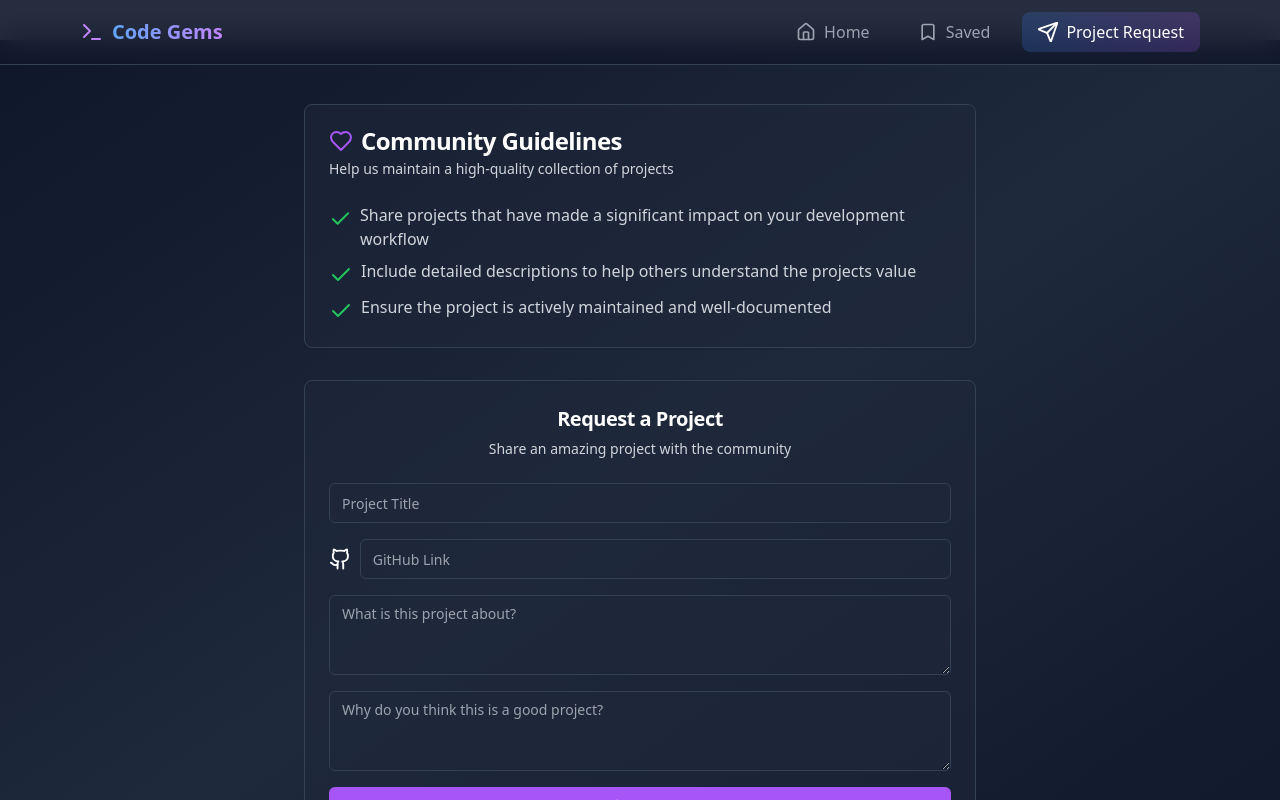
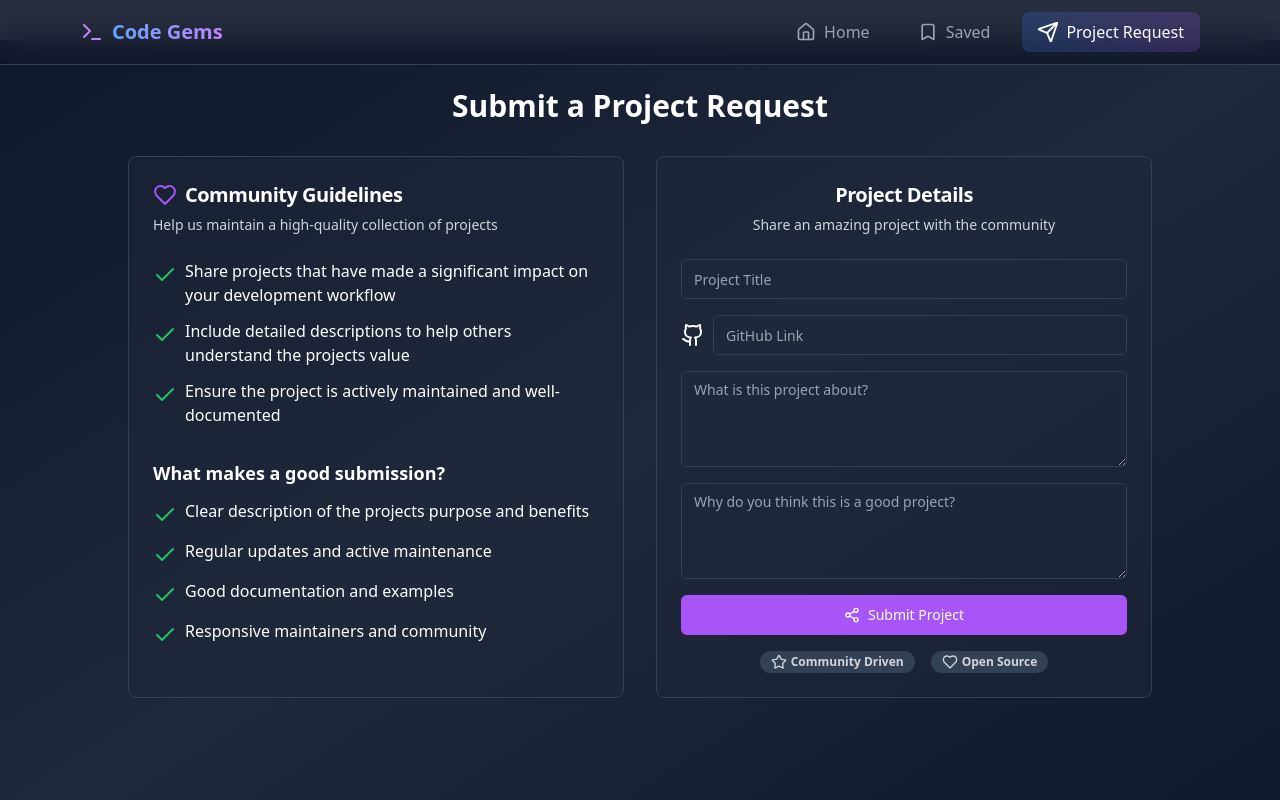
Before and after one commit to entrepeneur4lyf/codegems, a Next.js app: page /request in a window 1280 px wide. Shown: the top 800 px of the page. Built offline with nearby package versions, Linux system fonts and the light colour scheme.

Commit message:
better styling request page

```diff
--- a/app/request/requestpage.tsx
+++ b/app/request/requestpage.tsx
@@ -60,13 +60,18 @@ const RequestPage = () => {
   };
 
   return (
-    <div className="min-h-screen bg-gradient-to-br from-slate-900 via-slate-800 to-slate-900 mt-10">
-      <div className="pt-16 p-8">
-        <div className="max-w-2xl mx-auto">
+    <div className="min-h-screen bg-gradient-to-br from-slate-900 via-slate-800 to-slate-900 py-12 mt-10">
+      <div className="container mx-auto px-4">
+        <div className="max-w-5xl mx-auto">
+          <h1 className="text-3xl font-bold text-white text-center mb-8">
+            Submit a Project Request
+          </h1>
+
+          <div className="grid grid-cols-1 lg:grid-cols-2 gap-8">
             {/* Community Guidelines Card */}
-          <Card className="mb-8 bg-slate-800/50 border-slate-700 text-white">
+            <Card className="h-full bg-slate-800/50 border-slate-700 text-white">
               <CardHeader>
-              <CardTitle className="flex items-center gap-2">
+                <CardTitle className="flex items-center gap-2 text-xl">
                   <Heart className="text-purple-500" />
                   Community Guidelines
                 </CardTitle>
@@ -74,31 +79,56 @@ const RequestPage = () => {
                   Help us maintain a high-quality collection of projects
                 </CardDescription>
               </CardHeader>
-            <CardContent className="space-y-2 text-gray-300">
+              <CardContent className="space-y-6">
+                <div className="space-y-3">
                   <div className="flex items-start gap-2">
-                <Check className="text-green-500 mt-1" />
+                    <Check className="text-green-500 mt-1 shrink-0" />
                     <p>Share projects that have made a significant impact on your development workflow</p>
                   </div>
                   <div className="flex items-start gap-2">
-                <Check className="text-green-500 mt-1" />
+                    <Check className="text-green-500 mt-1 shrink-0" />
                     <p>Include detailed descriptions to help others understand the projects value</p>
                   </div>
                   <div className="flex items-start gap-2">
-                <Check className="text-green-500 mt-1" />
+                    <Check className="text-green-500 mt-1 shrink-0" />
                     <p>Ensure the project is actively maintained and well-documented</p>
+                  </div>
+                </div>
+
+                <div className="pt-2">
+                  <h3 className="text-lg font-semibold mb-3">What makes a good submission?</h3>
+                  <ul className="space-y-3">
+                    <li className="flex items-start gap-2">
+                      <Check className="text-green-500 mt-1 shrink-0" />
+                      <p>Clear description of the projects purpose and benefits</p>
+                    </li>
+                    <li className="flex items-start gap-2">
+                      <Check className="text-green-500 mt-1 shrink-0" />
+                      <p>Regular updates and active maintenance</p>
+                    </li>
+                    <li className="flex items-start gap-2">
+                      <Check className="text-green-500 mt-1 shrink-0" />
+                      <p>Good documentation and examples</p>
+                    </li>
+                    <li className="flex items-start gap-2">
+                      <Check className="text-green-500 mt-1 shrink-0" />
+                      <p>Responsive maintainers and community</p>
+                    </li>
+                  </ul>
                 </div>
               </CardContent>
             </Card>
 
             {/* Request Form Card */}
-          <Card className="bg-slate-800/50 border-slate-700">
+            <Card className="h-full bg-slate-800/50 border-slate-700">
               <CardHeader>
-              <CardTitle className="text-white text-xl text-center">Request a Project</CardTitle>
+                <CardTitle className="text-white text-xl text-center">Project Details</CardTitle>
                 <CardDescription className="text-gray-300 text-center">
                   Share an amazing project with the community
                 </CardDescription>
               </CardHeader>
               <CardContent className="space-y-4">
+                <div className="space-y-4">
                   <Input
                     placeholder="Project Title"
                     value={projectRequest.title}
@@ -107,7 +137,7 @@ const RequestPage = () => {
                   />
 
                   <div className="flex items-center gap-2">
-                <Github className="text-white" />
+                    <Github className="text-white shrink-0" />
                     <Input
                       placeholder="GitHub Link"
                       value={projectRequest.githubLink}
@@ -120,15 +150,16 @@ const RequestPage = () => {
                     placeholder="What is this project about?"
                     value={projectRequest.description}
                     onChange={(e) => setProjectRequest(prev => ({...prev, description: e.target.value}))}
-                className="bg-slate-800/50 border-slate-700 text-white placeholder:text-gray-400"
+                    className="bg-slate-800/50 border-slate-700 text-white placeholder:text-gray-400 min-h-24"
                   />
 
                   <Textarea
                     placeholder="Why do you think this is a good project?"
                     value={projectRequest.reason}
                     onChange={(e) => setProjectRequest(prev => ({...prev, reason: e.target.value}))}
-                className="bg-slate-800/50 border-slate-700 text-white placeholder:text-gray-400"
+                    className="bg-slate-800/50 border-slate-700 text-white placeholder:text-gray-400 min-h-24"
                   />
+                </div>
 
                 {submissionStatus.status && (
                   <Alert className={`${
@@ -150,10 +181,10 @@ const RequestPage = () => {
 
                 <Button
                   onClick={handleProjectRequest}
-                className="bg-purple-500 hover:bg-purple-600 text-white w-full flex items-center justify-center gap-2"
+                  className="w-full bg-purple-500 hover:bg-purple-600 text-white flex items-center justify-center gap-2 mt-4"
                 >
                   <Share2 className="w-4 h-4" />
-                Submit
+                  Submit Project
                 </Button>
 
                 <div className="flex items-center justify-center gap-4 mt-4">
@@ -169,6 +200,7 @@ const RequestPage = () => {
           </div>
         </div>
       </div>
+    </div>
   );
 };
 
```
Lines whose indentation alone changed are shown as unchanged.
